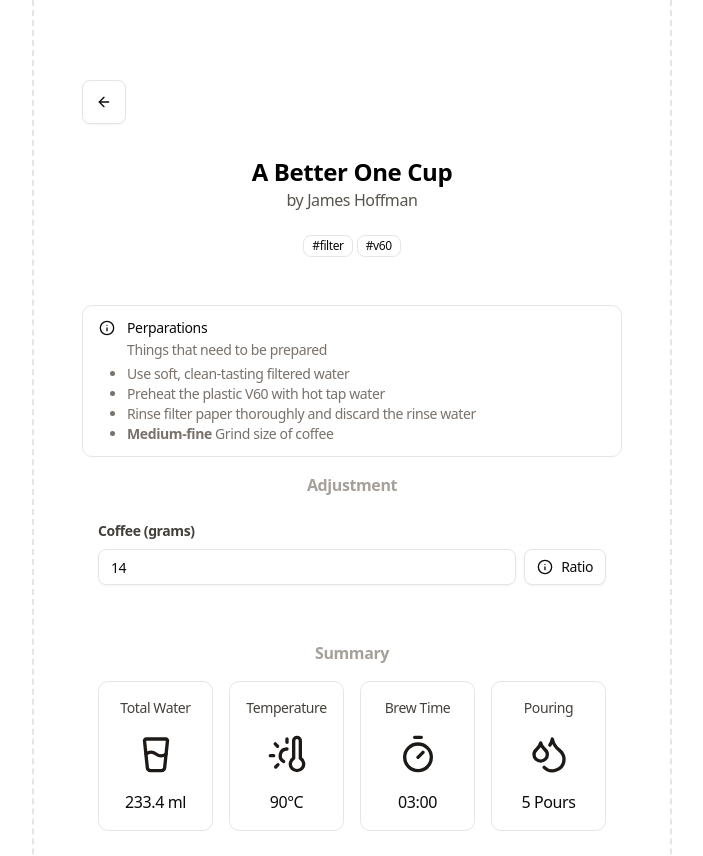
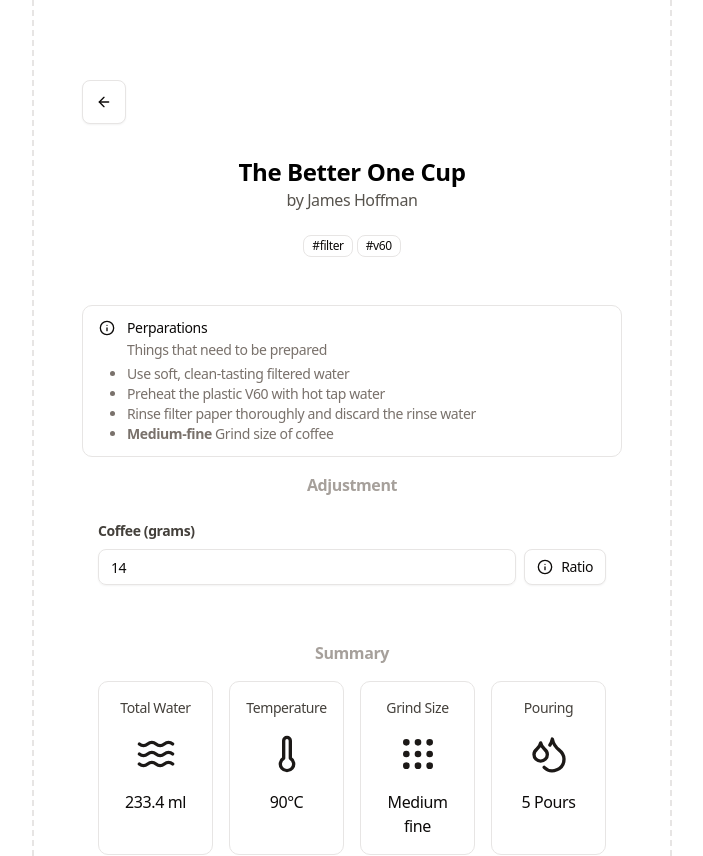
Before and after one commit to oktapiancaw/ui-brewn-calculator, a Next.js app: page /better_one in a window 1280 px wide. Shown: the top 856 px of the page, without its empty margins (288-991 px from the left). Built offline with nearby package versions, Linux system fonts and the light colour scheme.

Commit message:
feat: break summary & header of brew method into components

```diff
--- a/app/46/page.tsx
+++ b/app/46/page.tsx
@@ -1,7 +1,6 @@
 "use client";
 import React, { useMemo, useState, useEffect } from "react";
 import { Input } from "@/components/ui/input";
-import { Badge } from "@/components/ui/badge";
 import {
   Select,
   SelectContent,
@@ -21,14 +20,16 @@
 import {
   ArrowLeft,
   Droplets,
-  GlassWater,
+  Grip,
   Info,
-  ThermometerSun,
-  Timer,
+  Thermometer,
+  Waves,
 } from "lucide-react";
 import { Button } from "@/components/ui/button";
 import Link from "next/link";
 import PourSection from "@/components/pour-section";
+import MethodHeader from "@/components/method-header";
+import SummaryCard from "@/components/summary-card";
 type RoastLevel = "light" | "medium" | "dark";
 type TasteBalance = "neutral" | "sweetness" | "acidity";
 type Body = "thinner" | "medium" | "stronger";
@@ -142,6 +143,34 @@
     };
   }, [isRunning, seconds, totalDuration]);
 
+  const BrewMethod = {
+    title: "4:6 Method",
+    creator: "Tetsu Kasuya",
+    tags: ["filter", "v60", "champ"],
+  };
+  const summaryCard = [
+    {
+      title: "Total Water",
+      Icon: Waves,
+      notes: totalWater.toFixed(1).toString() + " ml",
+    },
+    {
+      title: "Temperature",
+      Icon: Thermometer,
+      notes: roastTempMap[roastLevel].toString() + "°C",
+    },
+    {
+      title: "Grind Size",
+      Icon: Grip,
+      notes: "Coarse",
+    },
+    {
+      title: "Pouring",
+      Icon: Droplets,
+      notes: (2 + latterPours).toString() + " Pours",
+    },
+  ];
+
   return (
     <>
       <div className="mb-8">
@@ -151,22 +180,11 @@
           </Button>
         </Link>
       </div>
-      <header className="mb-12 flex flex-col justify-start items-center">
-        <div className="text-center">
-          <p className="font-bold text-2xl capitalize text-black dark:text-white">
-            The 4:6 Method
-          </p>
-          <p className="text-stone-600 dark:text-stone-500">
-            <span>by Tetsu Kasuya</span>
-          </p>
-
-          <p className="space-x-1 mt-5">
-            <Badge variant="outline">#filter</Badge>
-            <Badge variant="outline">#v60</Badge>
-            <Badge variant="outline">#champ</Badge>
-          </p>
-        </div>
-      </header>
+      <MethodHeader
+        title={BrewMethod.title}
+        creator={BrewMethod.creator}
+        tags={BrewMethod.tags}
+      />
       <section className="opacity: 1; filter: blur(0px); transform: none;">
         <Alert variant="default">
           <Info className="h-full" />
@@ -290,40 +308,14 @@
           </p>
 
           <div className="grid grid-cols-2 md:grid-cols-4 gap-4 w-full">
-            <div className="p-4 border rounded-lg text-center flex items-center flex-col">
-              <span className="text-sm  text-stone-700 dark:text-stone-400">
-                Total Water
-              </span>
-              <GlassWater className="h-[2.5rem] w-[2.5rem] my-4 stroke-stone-900 dark:stroke-stone-100" />
-              <span className="font-medium text-base">
-                {totalWater.toFixed(1)} ml
-              </span>
-            </div>
-            <div className="p-4 border rounded-lg text-center flex items-center flex-col">
-              <span className="text-sm text-stone-700 dark:text-stone-400">
-                Temperature
-              </span>
-              <ThermometerSun className="h-[2.5rem] w-[2.5rem] my-4 stroke-stone-900 dark:stroke-stone-100" />
-              <span className="font-medium text-base">
-                {roastTempMap[roastLevel]}°C
-              </span>
-            </div>
-            <div className="p-4 border rounded-lg text-center flex items-center flex-col">
-              <span className="text-sm  text-stone-700 dark:text-stone-400">
-                Brew Time
-              </span>
-              <Timer className="h-[2.5rem] w-[2.5rem] my-4 stroke-stone-900 dark:stroke-stone-100" />
-              <span className="font-medium text-base">3:30</span>
-            </div>
-            <div className="p-4 border rounded-lg text-center flex items-center flex-col">
-              <span className="text-sm  text-stone-700 dark:text-stone-400">
-                Pouring
-              </span>
-              <Droplets className="h-[2.5rem] w-[2.5rem] my-4 stroke-stone-900 dark:stroke-stone-100" />
-              <span className="font-medium text-base">
-                {2 + latterPours} Pours
-              </span>
-            </div>
+            {summaryCard.map((summary, index) => (
+              <SummaryCard
+                key={index}
+                title={summary.title}
+                Icon={summary.Icon}
+                notes={summary.notes}
+              />
+            ))}
           </div>
         </section>
         <PourSection
--- a/app/better_one/page.tsx
+++ b/app/better_one/page.tsx
@@ -1,14 +1,13 @@
 "use client";
 import React, { useMemo, useState, useEffect } from "react";
 import { Input } from "@/components/ui/input";
-import { Badge } from "@/components/ui/badge";
 import {
   ArrowLeft,
   Droplets,
-  GlassWater,
+  Grip,
   Info,
-  ThermometerSun,
-  Timer,
+  Thermometer,
+  Waves,
 } from "lucide-react";
 interface PourStep {
   time: number;
@@ -26,6 +25,8 @@
 } from "@/components/ui/tooltip";
 import Link from "next/link";
 import PourSection from "@/components/pour-section";
+import MethodHeader from "@/components/method-header";
+import SummaryCard from "@/components/summary-card";
 
 export default function BetterOneMethod() {
   const [seconds, setSeconds] = useState(0);
@@ -107,6 +108,33 @@
       }
     };
   }, [isRunning, seconds, totalDuration]);
+  const BrewMethod = {
+    title: "The Better One Cup",
+    creator: "James Hoffman",
+    tags: ["filter", "v60"],
+  };
+  const summaryCard = [
+    {
+      title: "Total Water",
+      Icon: Waves,
+      notes: totalWater.toFixed(1).toString() + " ml",
+    },
+    {
+      title: "Temperature",
+      Icon: Thermometer,
+      notes: "90°C",
+    },
+    {
+      title: "Grind Size",
+      Icon: Grip,
+      notes: "Medium fine",
+    },
+    {
+      title: "Pouring",
+      Icon: Droplets,
+      notes: (1+ latterPours).toString() + " Pours",
+    },
+  ];
 
   return (
     <>
@@ -117,21 +145,12 @@
           </Button>
         </Link>
       </div>
-      <header className="mb-12 flex flex-col justify-start items-center">
-        <div className="text-center">
-          <p className="font-bold text-2xl capitalize text-black dark:text-white">
-            A Better One Cup
-          </p>
-          <p className="text-stone-600 dark:text-stone-500">
-            <span>by James Hoffman</span>
-          </p>
+      <MethodHeader
+        title={BrewMethod.title}
+        creator={BrewMethod.creator}
+        tags={BrewMethod.tags}
+      />
 
-          <p className="space-x-1 mt-5">
-            <Badge variant="outline">#filter</Badge>
-            <Badge variant="outline">#v60</Badge>
-          </p>
-        </div>
-      </header>
       <section className="opacity: 1; filter: blur(0px); transform: none;">
         <Alert variant="default">
           <Info className="h-full" />
@@ -196,38 +215,14 @@
           </p>
 
           <div className="grid grid-cols-2 md:grid-cols-4 gap-4 w-full">
-            <div className="p-4 border rounded-lg text-center flex items-center flex-col">
-              <span className="text-sm  text-stone-700 dark:text-stone-400">
-                Total Water
-              </span>
-              <GlassWater className="h-[2.5rem] w-[2.5rem] my-4 stroke-stone-900 dark:stroke-stone-100" />
-              <span className="font-medium text-base">
-                {totalWater.toFixed(1)} ml
-              </span>
-            </div>
-            <div className="p-4 border rounded-lg text-center flex items-center flex-col">
-              <span className="text-sm text-stone-700 dark:text-stone-400">
-                Temperature
-              </span>
-              <ThermometerSun className="h-[2.5rem] w-[2.5rem] my-4 stroke-stone-900 dark:stroke-stone-100" />
-              <span className="font-medium text-base">90°C</span>
-            </div>
-            <div className="p-4 border rounded-lg text-center flex items-center flex-col">
-              <span className="text-sm  text-stone-700 dark:text-stone-400">
-                Brew Time
-              </span>
-              <Timer className="h-[2.5rem] w-[2.5rem] my-4 stroke-stone-900 dark:stroke-stone-100" />
-              <span className="font-medium text-base">03:00</span>
-            </div>
-            <div className="p-4 border rounded-lg text-center flex items-center flex-col">
-              <span className="text-sm  text-stone-700 dark:text-stone-400">
-                Pouring
-              </span>
-              <Droplets className="h-[2.5rem] w-[2.5rem] my-4 stroke-stone-900 dark:stroke-stone-100" />
-              <span className="font-medium text-base">
-                {latterPours + 1} Pours
-              </span>
-            </div>
+            {summaryCard.map((summary, index) => (
+              <SummaryCard
+                key={index}
+                title={summary.title}
+                Icon={summary.Icon}
+                notes={summary.notes}
+              />
+            ))}
           </div>
         </section>
         <PourSection
--- a/app/simple/page.tsx
+++ b/app/simple/page.tsx
@@ -1,14 +1,13 @@
 "use client";
 import React, { useMemo, useState, useEffect } from "react";
 import { Input } from "@/components/ui/input";
-import { Badge } from "@/components/ui/badge";
 import {
   ArrowLeft,
   Droplets,
-  GlassWater,
+  Grip,
   Info,
-  ThermometerSun,
-  Timer,
+  Thermometer,
+  Waves,
 } from "lucide-react";
 interface PourStep {
   time: number;
@@ -25,7 +24,8 @@
 import { Alert, AlertDescription, AlertTitle } from "@/components/ui/alert";
 import Link from "next/link";
 import PourSection from "@/components/pour-section";
-
+import SummaryCard from "@/components/summary-card";
+import MethodHeader from "@/components/method-header";
 
 export default function SimpleOne() {
   const [seconds, setSeconds] = useState<number>(0);
@@ -59,11 +59,7 @@
     return schedule;
   }, [latterPours, eachLatterVol]);
 
-
-
   const totalDuration = Math.max(...pourSchedule.map((item) => item.endTime));
-  // Function to get current active schedule item
-
 
   useEffect(() => {
     let interval: ReturnType<typeof setInterval> | undefined;
@@ -88,6 +84,34 @@
     };
   }, [isRunning, seconds, totalDuration]);
 
+  const BrewMethod = {
+    title: "Simple Brew",
+    creator: "AI",
+    tags: ["filter", "v60"]
+  }
+  const summaryCard = [
+    {
+      title: "Total Water",
+      Icon: Waves,
+      notes: totalWater.toFixed(1).toString() + " ml"
+    },
+    {
+      title: "Temperature",
+      Icon: Thermometer,
+      notes: "90°C"
+    },
+    {
+      title: "Grind Size",
+      Icon: Grip,
+      notes: "Medium coarse"
+    },
+    {
+      title: "Pouring",
+      Icon: Droplets,
+      notes: latterPours.toString() + " Pours"
+    },
+  ]
+
   return (
     <>
       <div className="mb-8">
@@ -97,21 +121,7 @@
           </Button>
         </Link>
       </div>
-      <header className="mb-12 flex flex-col justify-start items-center">
-        <div className="text-center">
-          <p className="font-bold text-2xl capitalize text-black dark:text-white">
-            Simple Brew
-          </p>
-          <p className="text-stone-600 dark:text-stone-500">
-            <span>by AI</span>
-          </p>
-
-          <p className="space-x-1 mt-5">
-            <Badge variant="outline">#filter</Badge>
-            <Badge variant="outline">#v60</Badge>
-          </p>
-        </div>
-      </header>
+      <MethodHeader title={BrewMethod.title} creator={BrewMethod.creator} tags={BrewMethod.tags}/>
       <main className="space-y-12 max-w-3xl mx-auto p-4">
         <section className="opacity: 1; filter: blur(0px); transform: none;">
           <Alert variant="default">
@@ -172,39 +182,21 @@
           </p>
 
           <div className="grid grid-cols-2 md:grid-cols-4 gap-4 w-full">
-            <div className="p-4 border rounded-lg text-center flex items-center flex-col">
-              <span className="text-sm  text-stone-700 dark:text-stone-400">
-                Total Water
-              </span>
-              <GlassWater className="h-[2.5rem] w-[2.5rem] my-4 stroke-stone-900 dark:stroke-stone-100" />
-              <span className="font-medium text-base">
-                {totalWater.toFixed(1)} ml
-              </span>
-            </div>
-            <div className="p-4 border rounded-lg text-center flex items-center flex-col">
-              <span className="text-sm text-stone-700 dark:text-stone-400">
-                Temperature
-              </span>
-              <ThermometerSun className="h-[2.5rem] w-[2.5rem] my-4 stroke-stone-900 dark:stroke-stone-100" />
-              <span className="font-medium text-base">90°C</span>
-            </div>
-            <div className="p-4 border rounded-lg text-center flex items-center flex-col">
-              <span className="text-sm  text-stone-700 dark:text-stone-400">
-                Brew Time
-              </span>
-              <Timer className="h-[2.5rem] w-[2.5rem] my-4 stroke-stone-900 dark:stroke-stone-100" />
-              <span className="font-medium text-base">03:00</span>
-            </div>
-            <div className="p-4 border rounded-lg text-center flex items-center flex-col">
-              <span className="text-sm  text-stone-700 dark:text-stone-400">
-                Pouring
-              </span>
-              <Droplets className="h-[2.5rem] w-[2.5rem] my-4 stroke-stone-900 dark:stroke-stone-100" />
-              <span className="font-medium text-base">{latterPours} Pours</span>
-            </div>
+            {
+              summaryCard.map((summary, index) => (
+                <SummaryCard key={index} title={summary.title} Icon={summary.Icon} notes={summary.notes} />
+              ))
+            }
           </div>
         </section>
-        <PourSection pourSchedule={pourSchedule} seconds={seconds} setSeconds={setSeconds} isRunning={isRunning} setIsRunning={setIsRunning} totalDuration={totalDuration} />
+        <PourSection
+          pourSchedule={pourSchedule}
+          seconds={seconds}
+          setSeconds={setSeconds}
+          isRunning={isRunning}
+          setIsRunning={setIsRunning}
+          totalDuration={totalDuration}
+        />
       </main>
     </>
   );
--- /dev/null
+++ b/components/method-header.tsx
@@ -0,0 +1,34 @@
+import { Badge } from "./ui/badge";
+
+type methodHeaderProps = {
+  title: string;
+  creator: string;
+  tags: string[];
+};
+
+export default function MethodHeader({
+  title,
+  creator,
+  tags,
+}: methodHeaderProps) {
+  return (
+    <header className="mb-12 flex flex-col justify-start items-center">
+      <div className="text-center">
+        <p className="font-bold text-2xl capitalize text-black dark:text-white">
+          {title}
+        </p>
+        <p className="text-stone-600 dark:text-stone-500">
+          <span>by {creator}</span>
+        </p>
+
+        <p className="space-x-1 mt-5">
+          {tags.map((tag, index) => (
+            <Badge key={index} variant="outline">
+              #{tag}
+            </Badge>
+          ))}
+        </p>
+      </div>
+    </header>
+  );
+}
--- a/components/summary-card.tsx
+++ b/components/summary-card.tsx
@@ -0,0 +1,19 @@
+import { LucideIcon } from "lucide-react";
+
+type summaryCardProps = {
+  title: string;
+  Icon: LucideIcon;
+  notes: string;
+};
+
+export default function SummaryCard({ title, Icon, notes }: summaryCardProps) {
+  return (
+    <div className="p-4 border rounded-lg text-center flex items-center flex-col">
+      <span className="text-sm  text-stone-700 dark:text-stone-400">
+        {title}
+      </span>
+      <Icon className="h-[2.5rem] w-[2.5rem] my-4 stroke-stone-900 dark:stroke-stone-100" />
+      <span className="font-medium text-base">{notes}</span>
+    </div>
+  );
+}
```
Lines whose indentation alone changed are shown as unchanged.
